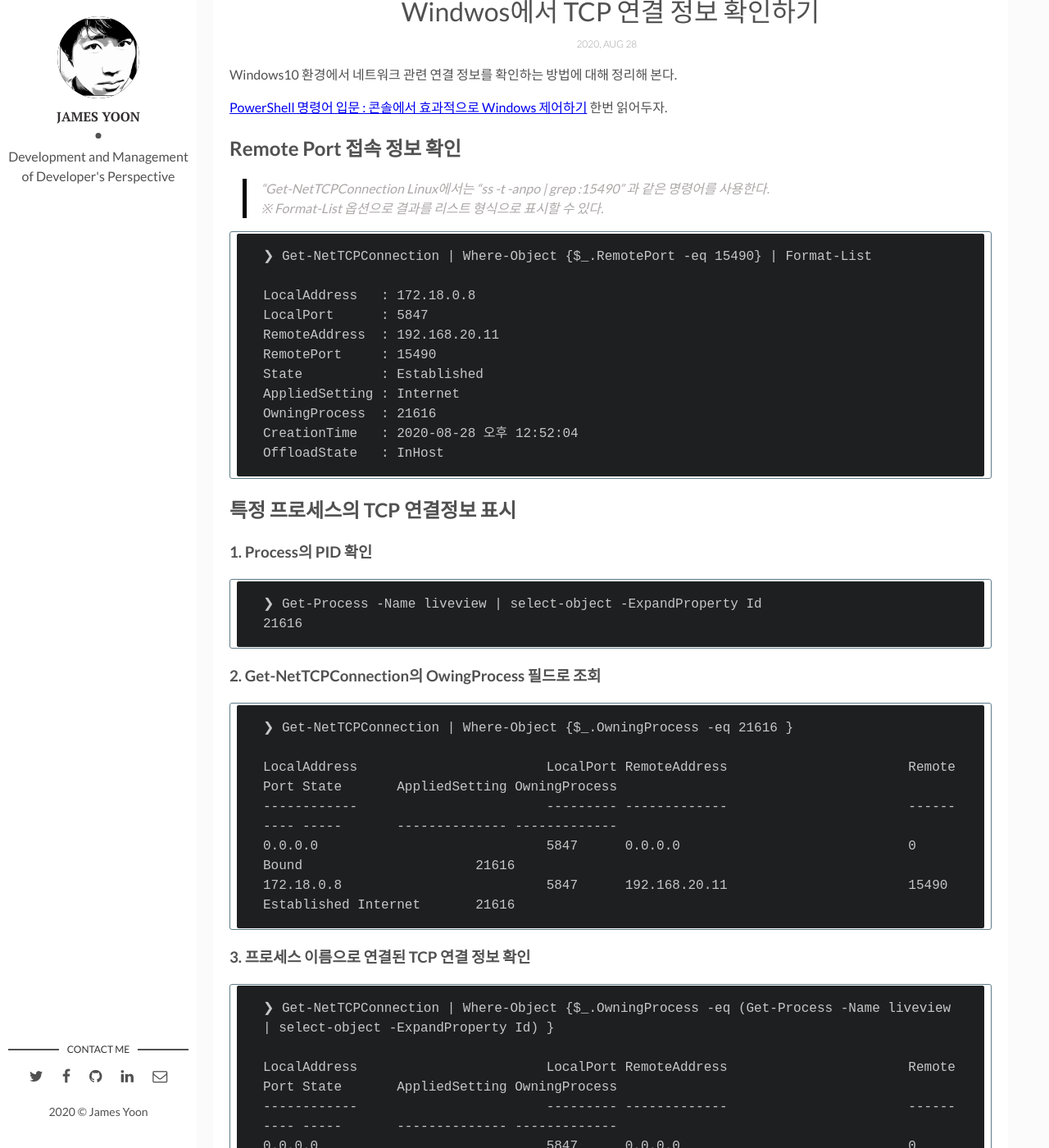
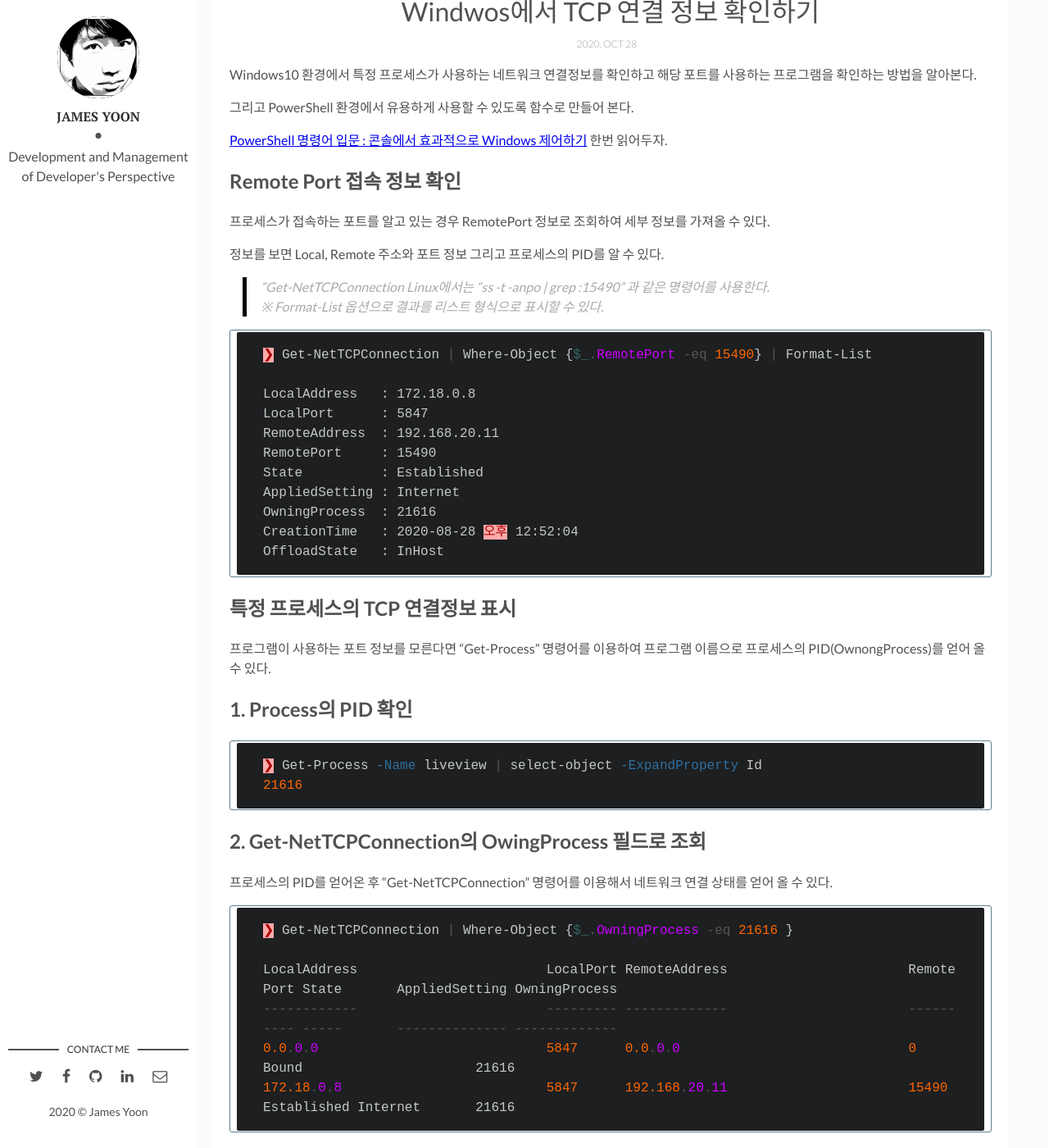
Before and after one commit to butteryoon/butteryoon.github.io, a Jekyll site: the page built from _posts/2020-08-28-ps_netstat.md, in a window 1280 px wide and 1400 px high, scrolled down 557 px. Shown: the whole window at 82% size. Built offline with Jekyll 4.4.1, drawn with Linux system fonts in a browser that asks for light colours; comment, search, counter and statistics services are not loaded; some of the changed text lies outside the part shown.

Commit message:
태그 정리 및 Get_Status 함수 추가

````diff
--- a/_posts/2020-08-28-ps_netstat.md
+++ b/_posts/2020-08-28-ps_netstat.md
@@ -1,23 +1,32 @@
 ---
 layout: post
 title: "Windwos에서 TCP 연결 정보 확인하기"
+description: "Windwos PowerSheel에서 TCP 연결 정보 및 관련 프로세스를 확인하는 방법을 알아본다."
 img: "M_photo-cabling.jpg"
 date: 2020-08-28 15:29:00 +0900
-tags: [Windows, PowerShell, comlet, netstat] # add tag
+last_modified_at: 2020-10-28 19:00:00 +0900
+tags: [windows, powershell, comlet, netstat] # add tag
+related: powershell
 categories: tools
 ---
 
-Windows10 환경에서 네트워크 관련 연결 정보를 확인하는 방법에 대해 정리해 본다.
+Windows10 환경에서 특정 프로세스가 사용하는 네트워크 연결정보를 확인하고 해당 포트를 사용하는 프로그램을 확인하는 방법을 알아본다.
+
+그리고 PowerShell 환경에서 유용하게 사용할 수 있도록 함수로 만들어 본다.
 
 [PowerShell 명령어 입문 : 콘솔에서 효과적으로 Windows 제어하기](https://bit.ly/3jqLZZ9) 한번 읽어두자.
 
 ## Remote Port 접속 정보 확인
 
+프로세스가 접속하는 포트를 알고 있는 경우 RemotePort 정보로 조회하여 세부 정보를 가져올 수 있다.
+
+정보를 보면 Local, Remote 주소와 포트 정보 그리고 프로세스의 PID를 알 수 있다.
+
 > "Get-NetTCPConnection
 > Linux에서는 "ss -t -anpo | grep :15490" 과 같은 명령어를 사용한다.
 > ※ Format-List 옵션으로 결과를 리스트 형식으로 표시할 수 있다.
 
-```
+```powershell
 ❯ Get-NetTCPConnection | Where-Object {$_.RemotePort -eq 15490} | Format-List
 
 LocalAddress   : 172.18.0.8
@@ -33,16 +42,20 @@
 
 ## 특정 프로세스의 TCP 연결정보 표시
 
-### 1. Process의 PID 확인
+프로그램이 사용하는 포트 정보를 모른다면 "Get-Process" 명령어를 이용하여 프로그램 이름으로 프로세스의 PID(OwnongProcess)를 얻어 올 수 있다.
 
-```
+## 1. Process의 PID 확인
+
+```powershell
 ❯ Get-Process -Name liveview | select-object -ExpandProperty Id
 21616
 ```
 
-### 2. Get-NetTCPConnection의 OwingProcess 필드로 조회
+## 2. Get-NetTCPConnection의 OwingProcess 필드로 조회
 
-```
+프로세스의 PID를 얻어온 후 "Get-NetTCPConnection" 명령어를 이용해서 네트워크 연결 상태를 얻어 올 수 있다.
+
+```powershell
 ❯ Get-NetTCPConnection | Where-Object {$_.OwningProcess -eq 21616 }
 
 LocalAddress                        LocalPort RemoteAddress                       RemotePort State       AppliedSetting OwningProcess
@@ -51,9 +64,11 @@
 172.18.0.8                          5847      192.168.20.11                       15490      Established Internet       21616
 ```
 
-### 3. 프로세스 이름으로 연결된 TCP 연결 정보 확인
+## 3. 프로세스 이름으로 연결된 TCP 연결 정보 확인
 
-```
+위의 두 가지 명려어를 파이프로 연결해서 프로세스 이름으로 네트워크 연결 정보를 확인 할 수 있다.
+
+```powershell
 ❯ Get-NetTCPConnection | Where-Object {$_.OwningProcess -eq (Get-Process -Name liveview | select-object -ExpandProperty Id) }
 
 LocalAddress                        LocalPort RemoteAddress                       RemotePort State       AppliedSetting OwningProcess
@@ -62,7 +77,36 @@
 172.18.0.8                          5847      192.168.20.11                       15490      Established Internet       21616
 ```
 
+## 4. 파워쉘 함수로 등록
+
+PowerShell 프로파일에 아래와 같이 Function으로 등록해 놓으면 "Get-Status 프로세스이름" 명령으로 사용할 수 있다.
+
+{% gist butteryoon/bfc127f9491a11f59248c4a9afcf99b0 %}
+
+그럼 DropBox는 어떤 상태인지 조회해 본다.
+
+```powershell
+PS > Get-Status DropBox
+
+LocalAddress         LocalPort RemoteAddress     RemotePort State       AppliedSetting OwningProcess
+------------         --------- -------------     ---------- -----       -------------- -------------
+::                   17500     ::                0          Listen                     11372
+0.0.0.0              9074      0.0.0.0           0          Bound                      11372
+0.0.0.0              4257      0.0.0.0           0          Bound                      11372
+0.0.0.0              4225      0.0.0.0           0          Bound                      11372
+0.0.0.0              4222      0.0.0.0           0          Bound                      11372
+0.0.0.0              4196      0.0.0.0           0          Bound                      11372
+127.0.0.1            17600     0.0.0.0           0          Listen                     11372
+0.0.0.0              17500     0.0.0.0           0          Listen                     11372
+127.0.0.1            9074      127.0.0.1         9073       Established Internet       11372
+127.0.0.1            9073      127.0.0.1         9074       Established Internet       11372
+111.111.111.111      4257      162.125.35.136    443        Established Internet       11372
+127.0.0.1            4225      127.0.0.1         4224       Established Internet       11372
+127.0.0.1            4224      127.0.0.1         4225       Established Internet       11372
+111.111.111.111      4222      162.125.35.134    443        Established Internet       11372
+127.0.0.1            843       0.0.0.0           0          Listen                     11372
+```
 
 ## 참고 URL
 
--  [파워쉘(Powershell)을 이용한 포트 정보 조회](https://coozplz.me/2017/09/08/powershell-포트-정보-조회/)
+- [파워쉘(Powershell)을 이용한 포트 정보 조회](https://coozplz.me/2017/09/08/powershell-포트-정보-조회/)
````
Also changed, not shown: _posts/2018-10-14-monitoring.md (+5 -3 lines), _posts/2018-10-25-ffplay.md (+4 -4 lines), _posts/2019-04-10-using_ffmpeg.md (+1 -1 lines), _posts/2020-10-16-jekyll_lastmodified.md (+2 -2 lines).
